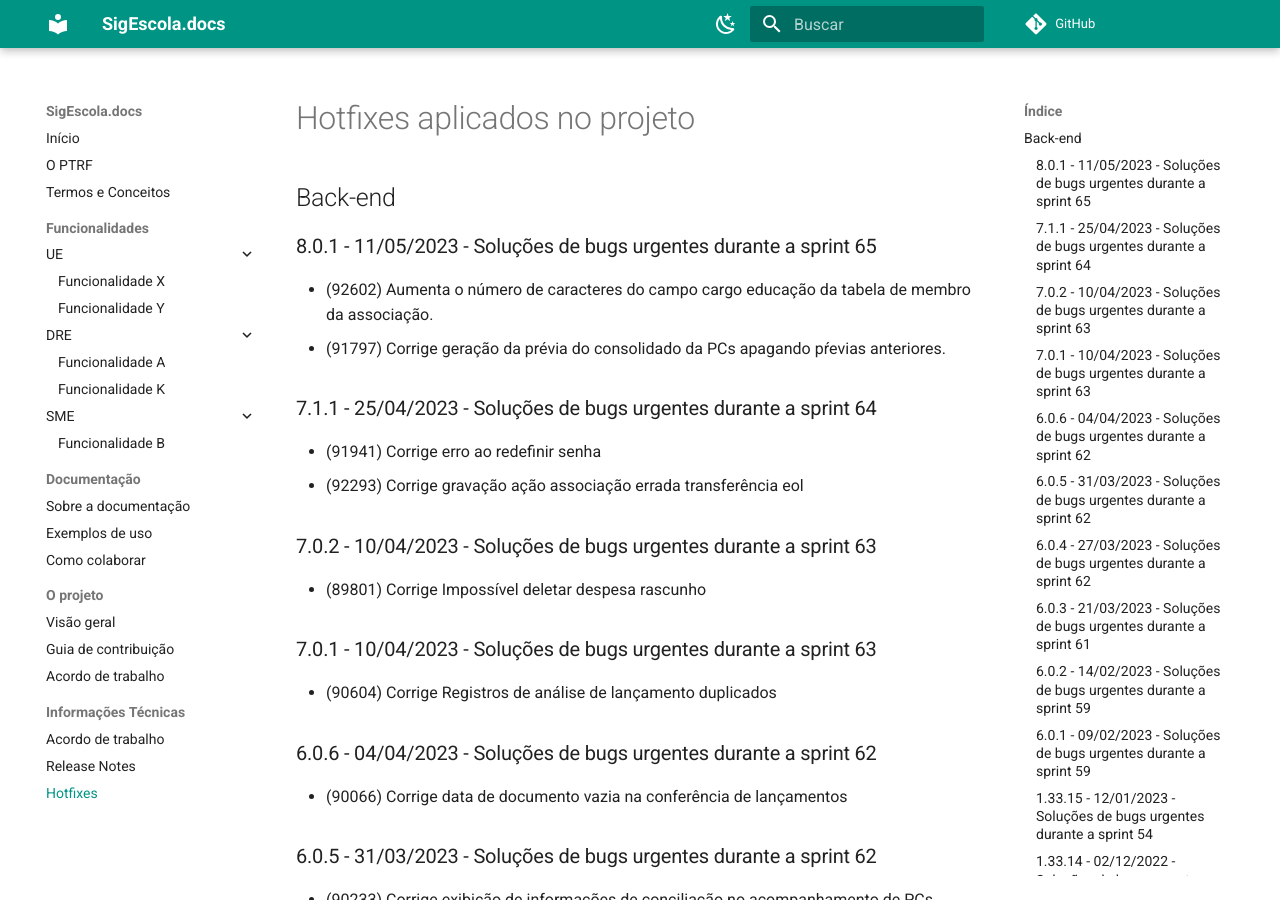
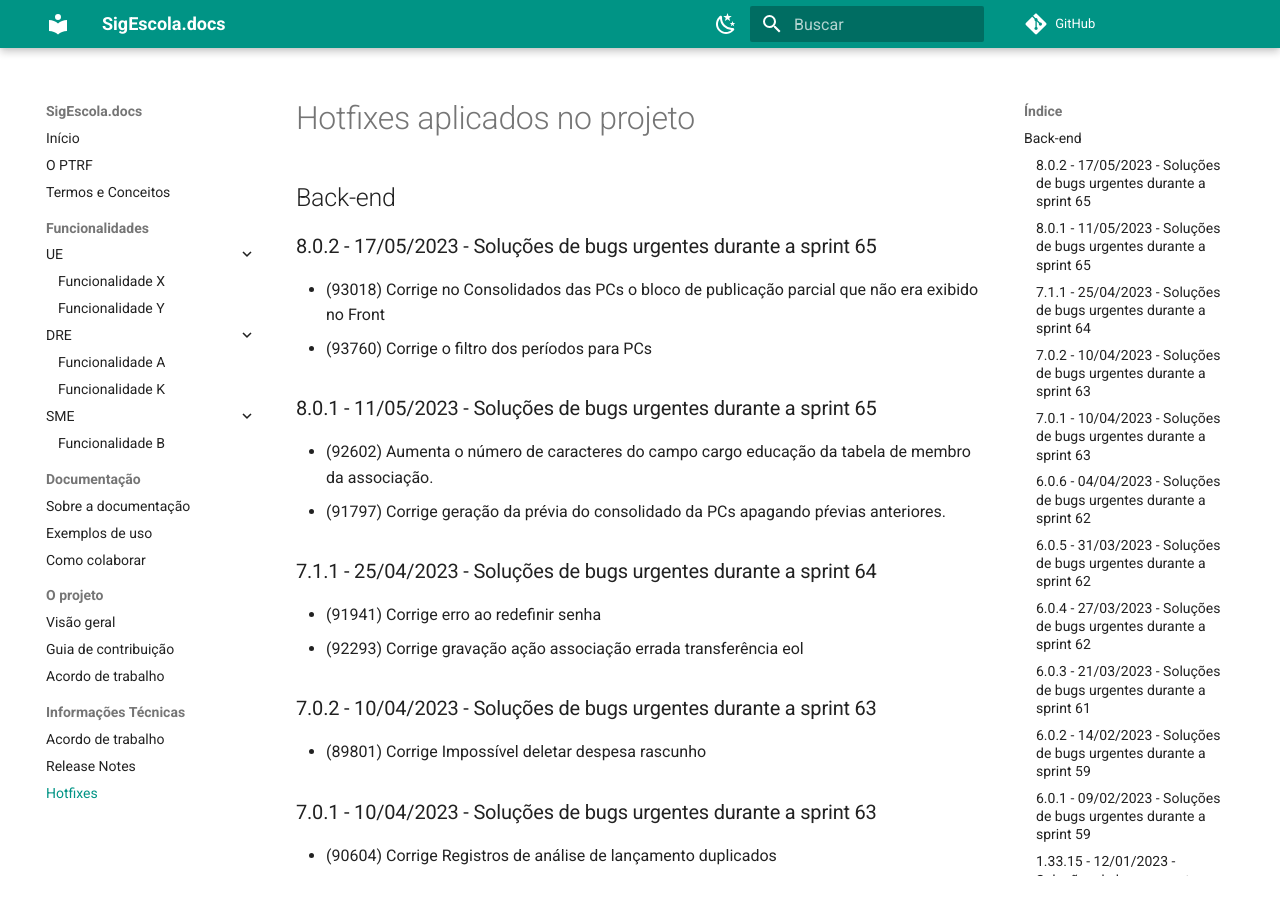
Before and after one commit to prefeiturasp/SME-PTRF-Docs, an MkDocs documentation site: the page built from docs/projeto/hotfixes.md, in a window 1280 px wide and 900 px high. Built offline with MkDocs 1.6.1 and Material for MkDocs 9.7.7, drawn with Linux system fonts in a browser that asks for light colours; comment, search, counter and statistics services are not loaded; some of the changed text lies outside the part shown.

Commit message:
Update hotfixes.md

```diff
--- a/docs/projeto/hotfixes.md
+++ b/docs/projeto/hotfixes.md
@@ -1,6 +1,10 @@
 # Hotfixes aplicados no projeto
 
 ## Back-end
+
+### 8.0.2 - 17/05/2023 - Soluções de bugs urgentes durante a sprint 65
+* (93018) Corrige no Consolidados das PCs o bloco de publicação parcial que não era exibido no Front
+* (93760) Corrige o filtro dos períodos para PCs
 
 ### 8.0.1 - 11/05/2023 - Soluções de bugs urgentes durante a sprint 65
 * (92602) Aumenta o número de caracteres do campo cargo educação da tabela de membro da associação.
@@ -223,6 +227,9 @@
 
 ## Frontend
 
+### 8.0.2 - 17/05/2023 - Soluções de bugs urgentes durante a sprint 65
+* (93760) Corrige busca de períodos em PCs e Geração de Documentos
+
 ### 8.0.1 - 11/05/2023 - Soluções de bugs urgentes durante a sprint 65
 * (93028) Corrige o botão de registro de despesa para não permitir múltiplos acionamentos durante a gravação de uma despesa.
 
```
